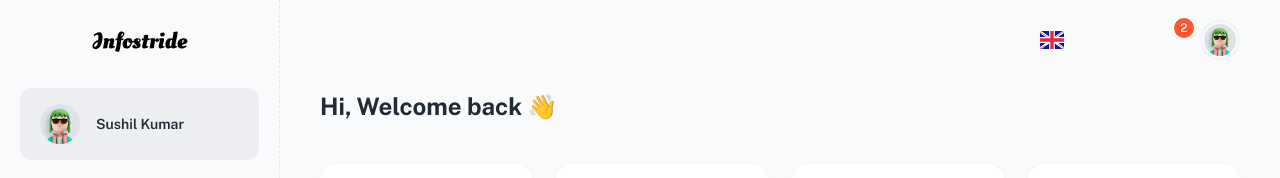
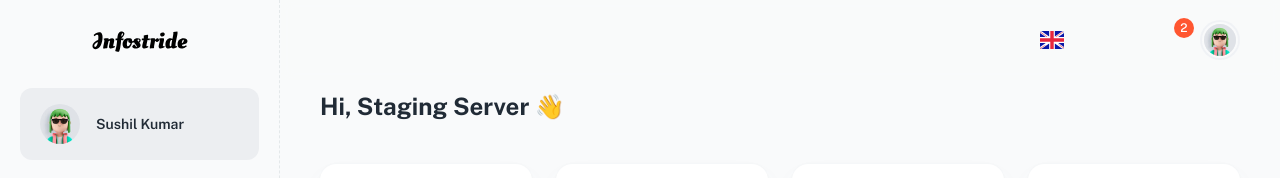
Before and after one commit to Sushil1248/Infostride-Multipurpose-Dashboard, a React (Vite) app: page / in a window 1280 px wide. Shown: the top 178 px of the page. Built offline with nearby package versions, Linux system fonts and the light colour scheme; some icons are missing.

Commit message:
staging tested

```diff
--- a/src/sections/overview/view/app-view.jsx
+++ b/src/sections/overview/view/app-view.jsx
@@ -22,7 +22,7 @@ export default function AppView() {
   return (
     <Container maxWidth="xl">
       <Typography variant="h4" sx={{ mb: 5 }}>
-        Hi, Welcome back 👋
+        Hi, Staging Server 👋
       </Typography>
 
       <Grid container spacing={3}>
```
